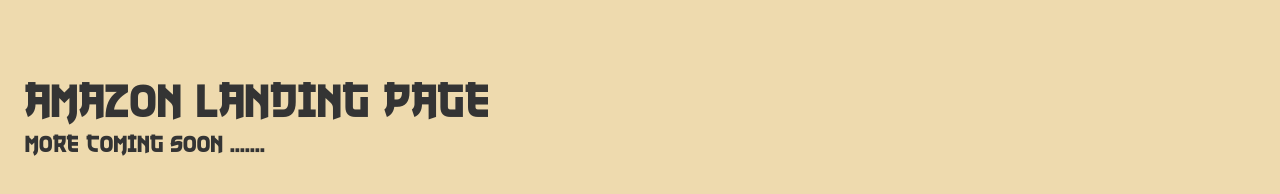
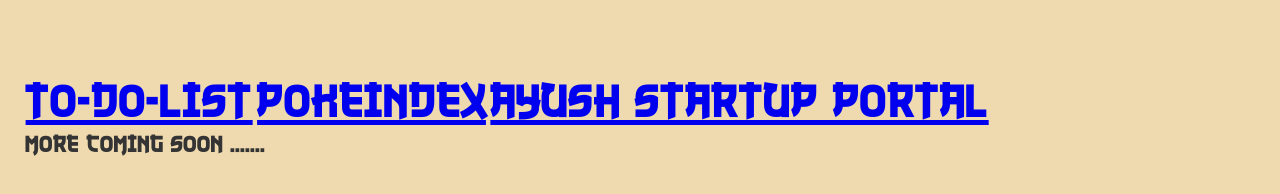
Before and after one commit to Va1bhavMalk0t1/College-Portfolio, a plain HTML site: page index.html in a window 1280 px wide. Shown: the part 1774-1968 px from the top of the page. Drawn offline with Linux system fonts and the light colour scheme.

Commit message:
Added Project Links

```diff
--- a/index.html
+++ b/index.html
@@ -52,7 +52,10 @@
 <div id="projects">
     <div id="heading"><H1>PROJECTS</H1>
     <a href="https://github.com/Va1bhavMalk0t1" target="_blank"><img src="Resources/githublogo.png"></img></a></div>
-    <div id="content1"><h2>Amazon Landing Page</h2>
+    <div id="content1">
+        <a href="https://va1bhavmalk0t1.github.io/To-Do-LIST/">To-Do-List</a>
+        <a href="https://va1bhavmalk0t1.github.io/PokeIndex-App/">PokeIndex</a>
+        <a href="https://va1bhavmalk0t1.github.io/SIH-PROJECT/">Ayush Startup Portal</a>
         <h2>More coming soon .......</h2>
     </div>
 
--- a/style.css
+++ b/style.css
@@ -156,12 +156,12 @@
     margin : 10vh 0 0 2vw  ;
 }
 
-#content1 h2 {
+#content1 a {
     font-weight : 300 ;
     font-size : 4vw ;
 }
 
-#content1 h2:nth-of-type(2){
+#content1 h2 {
     font-size : 2vw ;
     font-weight : 300 ;
 }
```
